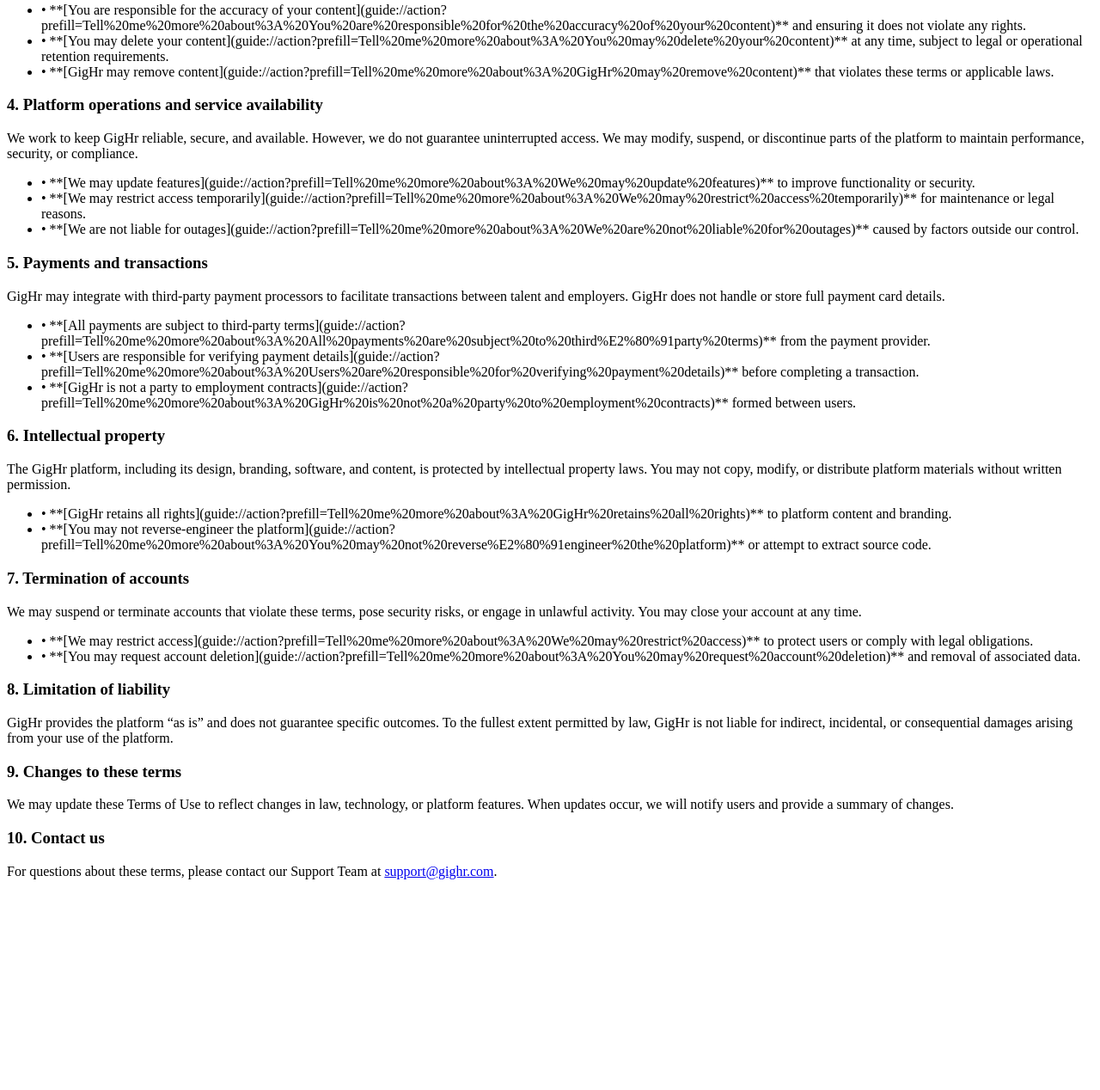
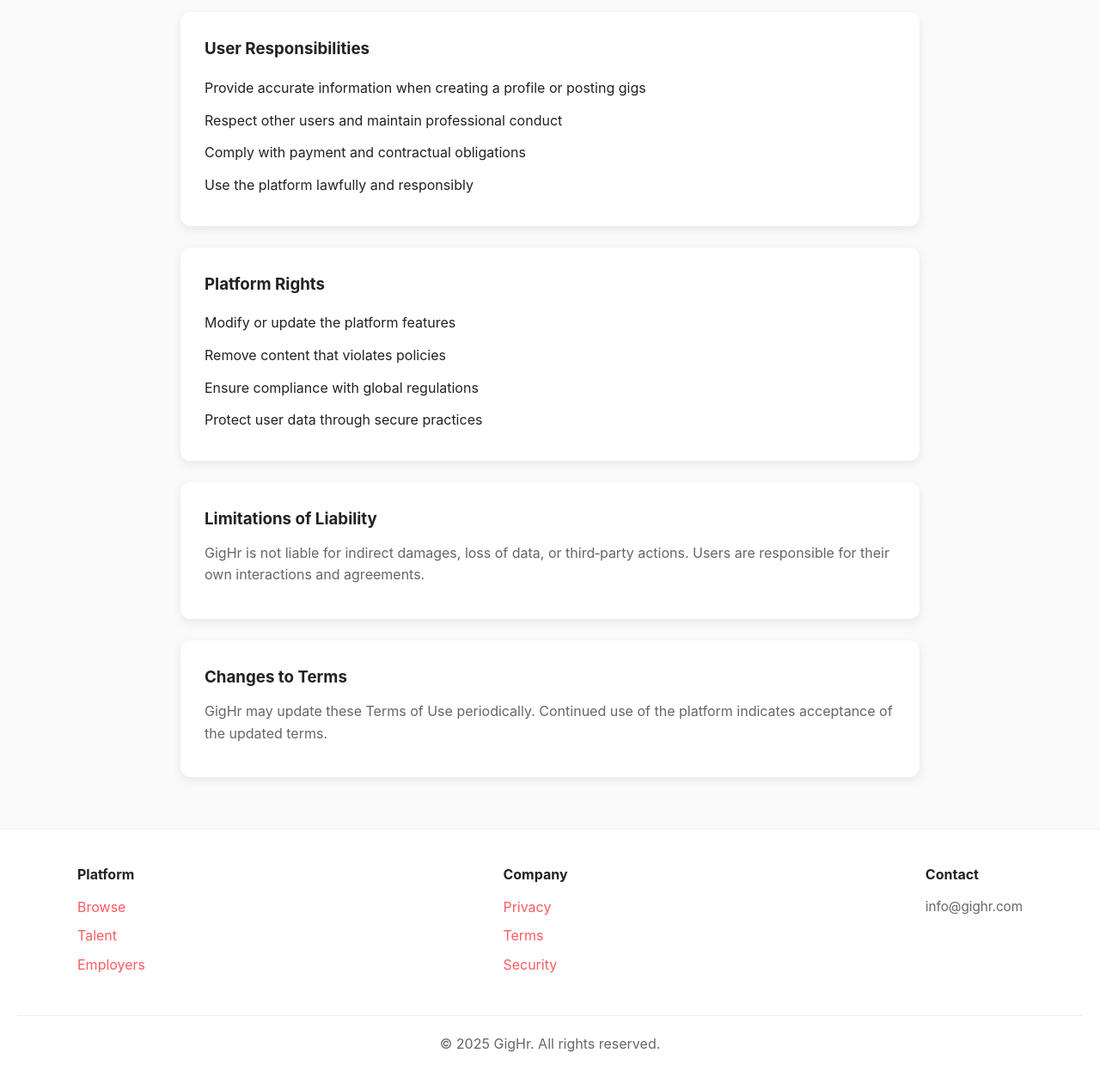
Before and after one commit to crestsupport/gighr, a plain HTML site: page terms-of-use.html in a window 1280 px wide. Shown: the part 614-1882 px from the top of the page at 86% size. Before the commit the page ends 1653 px from the top, so only its background shows below. Drawn offline with Linux system fonts and the light colour scheme.

Commit message:
Revise Terms of Use page structure and content
Updated the structure and content of the Terms of Use page to include a proper HTML document structure, header, and footer. Removed outdated sections and added new content for clarity and compliance.

```diff
--- a/terms-of-use.html
+++ b/terms-of-use.html
@@ -1,127 +1,102 @@
-<main class="page-container">
+<!DOCTYPE html>
+<html lang="en">
+<head>
+  <meta charset="UTF-8">
+  <meta name="viewport" content="width=device-width, initial-scale=1.0">
+  <title>Terms of Use | GigHr</title>
+  <link rel="stylesheet" href="styles.css">
+</head>
+<body>
+  <!-- Header -->
+  <header class="site-header">
+    <div class="logo">
+      <!-- Coral GigHr logo -->
+      <svg xmlns="http://www.w3.org/2000/svg" viewBox="0 0 120 30">
+        <text x="0" y="20" font-size="20" font-family="Inter, sans-serif" fill="#222">Gig</text>
+        <text x="45" y="20" font-size="20" font-family="Inter, sans-serif" fill="#FF5A5F">Hr</text>
+      </svg>
+    </div>
+    <nav class="main-nav">
+      <a href="index.html">Home</a>
+      <a href="browse.html">Browse</a>
+      <a href="talent.html">Talent</a>
+      <a href="employers.html">Employers</a>
+      <a href="pricing.html">Pricing</a>
+      <a href="how-it-works.html">How It Works</a>
+    </nav>
+  </header>
+
+  <!-- Hero -->
+  <section class="hero">
     <h1>Terms of Use</h1>
+    <p>Understand the rules and guidelines for using GigHr. Transparency and trust are at the heart of our platform.</p>
+  </section>
 
+  <!-- Terms Content -->
+  <div class="page-container">
     <div class="section-box">
-    <p>
-      These Terms of Use govern your access to and use of GigHr’s website, products, and services. By creating an
-      account, browsing the platform, or posting or applying to gigs, you agree to follow these terms and all applicable
-      laws and regulations. If you do not agree, you may not use GigHr.
-    </p>
+      <h3>Acceptance of Terms</h3>
+      <p>By accessing or using GigHr, you agree to comply with these Terms of Use and all applicable laws.</p>
     </div>
 
     <div class="section-box">
-    <h3>1. Eligibility and account responsibilities</h3>
-    <p>
-      To use GigHr, you must be at least 18 years old and legally able to enter into binding agreements. You are
-      responsible for maintaining the confidentiality of your account credentials and for all activity that occurs under
-      your account.
-    </p>
+      <h3>User Responsibilities</h3>
       <ul class="clean-list">
-      <li>• **[Provide accurate information](guide://action?prefill=Tell%20me%20more%20about%3A%20Provide%20accurate%20information)** when creating your profile or posting gigs.</li>
-      <li>• **[Keep your account secure](guide://action?prefill=Tell%20me%20more%20about%3A%20Keep%20your%20account%20secure)** by using strong passwords and safeguarding access.</li>
-      <li>• **[Notify us immediately](guide://action?prefill=Tell%20me%20more%20about%3A%20Notify%20us%20immediately)** if you suspect unauthorized activity.</li>
+        <li>Provide accurate information when creating a profile or posting gigs</li>
+        <li>Respect other users and maintain professional conduct</li>
+        <li>Comply with payment and contractual obligations</li>
+        <li>Use the platform lawfully and responsibly</li>
       </ul>
     </div>
 
     <div class="section-box">
-    <h3>2. Acceptable use of the platform</h3>
-    <p>
-      GigHr is designed to connect talent and employers for flexible, lawful work opportunities. You agree not to misuse
-      the platform or engage in harmful, deceptive, or illegal behavior.
-    </p>
+      <h3>Platform Rights</h3>
       <ul class="clean-list">
-      <li>• **[Do not post misleading or fraudulent gigs](guide://action?prefill=Tell%20me%20more%20about%3A%20Do%20not%20post%20misleading%20or%20fraudulent%20gigs)** or misrepresent your identity or skills.</li>
-      <li>• **[Do not engage in harassment or abusive conduct](guide://action?prefill=Tell%20me%20more%20about%3A%20Do%20not%20engage%20in%20harassment%20or%20abusive%20conduct)** toward other users.</li>
-      <li>• **[Do not attempt to access data you are not authorized to view](guide://action?prefill=Tell%20me%20more%20about%3A%20Do%20not%20attempt%20to%20access%20data%20you%20are%20not%20authorized%20to%20view)** or interfere with platform security.</li>
-      <li>• **[Do not use GigHr for activities prohibited by law](guide://action?prefill=Tell%20me%20more%20about%3A%20Do%20not%20use%20GigHr%20for%20activities%20prohibited%20by%20law)** in your region or the region of another user.</li>
+        <li>Modify or update the platform features</li>
+        <li>Remove content that violates policies</li>
+        <li>Ensure compliance with global regulations</li>
+        <li>Protect user data through secure practices</li>
       </ul>
     </div>
 
     <div class="section-box">
-    <h3>3. User‑generated content</h3>
-    <p>
-      You retain ownership of the content you submit to GigHr, including resumes, gig posts, messages, and profile
-      details. By submitting content, you grant GigHr a limited license to display, store, and process that content for
-      the purpose of operating and improving the platform.
-    </p>
-    <ul class="clean-list">
-      <li>• **[You are responsible for the accuracy of your content](guide://action?prefill=Tell%20me%20more%20about%3A%20You%20are%20responsible%20for%20the%20accuracy%20of%20your%20content)** and ensuring it does not violate any rights.</li>
-      <li>• **[You may delete your content](guide://action?prefill=Tell%20me%20more%20about%3A%20You%20may%20delete%20your%20content)** at any time, subject to legal or operational retention requirements.</li>
-      <li>• **[GigHr may remove content](guide://action?prefill=Tell%20me%20more%20about%3A%20GigHr%20may%20remove%20content)** that violates these terms or applicable laws.</li>
-    </ul>
+      <h3>Limitations of Liability</h3>
+      <p>GigHr is not liable for indirect damages, loss of data, or third‑party actions. Users are responsible for their own interactions and agreements.</p>
     </div>
 
     <div class="section-box">
-    <h3>4. Platform operations and service availability</h3>
-    <p>
-      We work to keep GigHr reliable, secure, and available. However, we do not guarantee uninterrupted access. We may
-      modify, suspend, or discontinue parts of the platform to maintain performance, security, or compliance.
-    </p>
-    <ul class="clean-list">
-      <li>• **[We may update features](guide://action?prefill=Tell%20me%20more%20about%3A%20We%20may%20update%20features)** to improve functionality or security.</li>
-      <li>• **[We may restrict access temporarily](guide://action?prefill=Tell%20me%20more%20about%3A%20We%20may%20restrict%20access%20temporarily)** for maintenance or legal reasons.</li>
-      <li>• **[We are not liable for outages](guide://action?prefill=Tell%20me%20more%20about%3A%20We%20are%20not%20liable%20for%20outages)** caused by factors outside our control.</li>
+      <h3>Changes to Terms</h3>
+      <p>GigHr may update these Terms of Use periodically. Continued use of the platform indicates acceptance of the updated terms.</p>
+    </div>
+  </div>
+
+  <!-- Footer -->
+  <footer class="site-footer">
+    <div class="footer-container">
+      <div class="footer-column">
+        <h4>Platform</h4>
+        <ul>
+          <li><a href="browse.html">Browse</a></li>
+          <li><a href="talent.html">Talent</a></li>
+          <li><a href="employers.html">Employers</a></li>
         </ul>
       </div>
-
-  <div class="section-box">
-    <h3>5. Payments and transactions</h3>
-    <p>
-      GigHr may integrate with third‑party payment processors to facilitate transactions between talent and employers.
-      GigHr does not handle or store full payment card details.
-    </p>
-    <ul class="clean-list">
-      <li>• **[All payments are subject to third‑party terms](guide://action?prefill=Tell%20me%20more%20about%3A%20All%20payments%20are%20subject%20to%20third%E2%80%91party%20terms)** from the payment provider.</li>
-      <li>• **[Users are responsible for verifying payment details](guide://action?prefill=Tell%20me%20more%20about%3A%20Users%20are%20responsible%20for%20verifying%20payment%20details)** before completing a transaction.</li>
-      <li>• **[GigHr is not a party to employment contracts](guide://action?prefill=Tell%20me%20more%20about%3A%20GigHr%20is%20not%20a%20party%20to%20employment%20contracts)** formed between users.</li>
+      <div class="footer-column">
+        <h4>Company</h4>
+        <ul>
+          <li><a href="privacy-center.html">Privacy</a></li>
+          <li><a href="terms-of-use.html">Terms</a></li>
+          <li><a href="security-center.html">Security</a></li>
         </ul>
       </div>
-
-  <div class="section-box">
-    <h3>6. Intellectual property</h3>
-    <p>
-      The GigHr platform, including its design, branding, software, and content, is protected by intellectual property
-      laws. You may not copy, modify, or distribute platform materials without written permission.
-    </p>
-    <ul class="clean-list">
-      <li>• **[GigHr retains all rights](guide://action?prefill=Tell%20me%20more%20about%3A%20GigHr%20retains%20all%20rights)** to platform content and branding.</li>
-      <li>• **[You may not reverse‑engineer the platform](guide://action?prefill=Tell%20me%20more%20about%3A%20You%20may%20not%20reverse%E2%80%91engineer%20the%20platform)** or attempt to extract source code.</li>
-    </ul>
+      <div class="footer-column">
+        <h4>Contact</h4>
+        <p class="footer-text">info@gighr.com</p>
       </div>
-
-  <div class="section-box">
-    <h3>7. Termination of accounts</h3>
-    <p>
-      We may suspend or terminate accounts that violate these terms, pose security risks, or engage in unlawful
-      activity. You may close your account at any time.
-    </p>
-    <ul class="clean-list">
-      <li>• **[We may restrict access](guide://action?prefill=Tell%20me%20more%20about%3A%20We%20may%20restrict%20access)** to protect users or comply with legal obligations.</li>
-      <li>• **[You may request account deletion](guide://action?prefill=Tell%20me%20more%20about%3A%20You%20may%20request%20account%20deletion)** and removal of associated data.</li>
-    </ul>
     </div>
-
-  <div class="section-box">
-    <h3>8. Limitation of liability</h3>
-    <p>
-      GigHr provides the platform “as is” and does not guarantee specific outcomes. To the fullest extent permitted by
-      law, GigHr is not liable for indirect, incidental, or consequential damages arising from your use of the platform.
-    </p>
+    <div class="footer-bottom">
+      © 2025 GigHr. All rights reserved.
     </div>
-
-  <div class="section-box">
-    <h3>9. Changes to these terms</h3>
-    <p>
-      We may update these Terms of Use to reflect changes in law, technology, or platform features. When updates occur,
-      we will notify users and provide a summary of changes.
-    </p>
-  </div>
-
-  <div class="section-box">
-    <h3>10. Contact us</h3>
-    <p>
-      For questions about these terms, please contact our Support Team at
-      <a href="mailto:support@gighr.com">support@gighr.com</a>.
-    </p>
-  </div>
-</main>
+  </footer>
+</body>
+</html>
```
Lines whose indentation alone changed are shown as unchanged.
